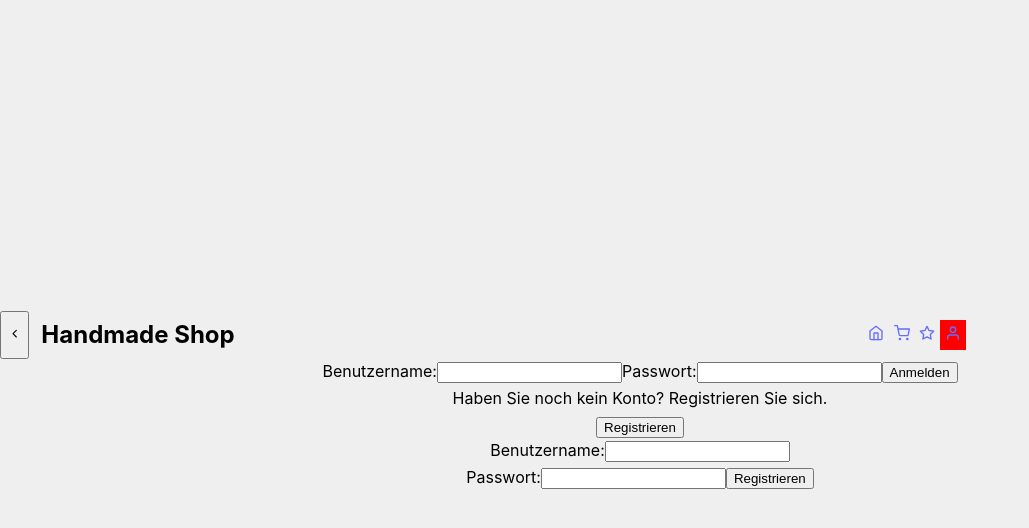
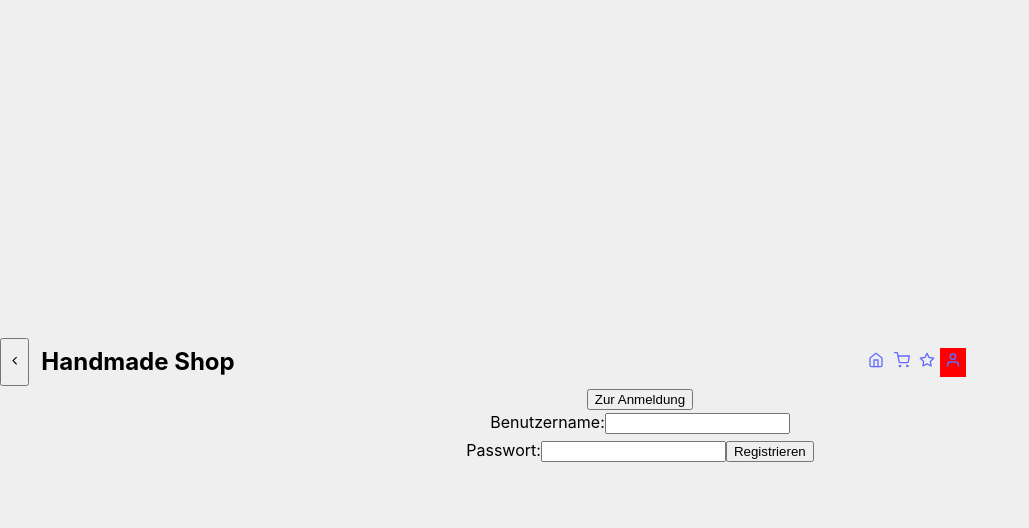
Before and after one commit to LuYujin9/online-shop, a React (Vite) app: page /user-account in a window 1280 px wide. Both pictures are taken after a click on the button "Registrieren". Shown: the top 528 px of the page, without its empty margins (0-1029 px from the left). Built offline with nearby package versions, Linux system fonts and the light colour scheme.

Commit message:
updated the App.tsx and layout of page UserAccount

```diff
--- a/src/App.tsx
+++ b/src/App.tsx
@@ -1,26 +1,29 @@
 import "./App.css";
 import { useState } from "react";
 import { Route, Routes } from "react-router-dom";
+import { useReadLocalStorage } from "usehooks-ts";
 import Header from "./components/Header";
 import Homepage from "./pages/Homepage";
 import ShoppingCart from "./pages/ShoppingCart";
 import Favorite from "./pages/Favorite";
 import UserAccount from "./pages/UserAccount";
 import Details from "./pages/[id]";
-import { users } from "../public/data";
 import { User } from "./components/global.type";
 
 type newUserData = {
   [k: string]: FormDataEntryValue;
 };
 
+type users = User[];
+
 function App() {
   const [isLoggedIn, setIsLoggedIn] = useState(false);
-  const [isShowMessage, setIsShowMessage] = useState(false);
+  const [userPageMessage, setUserPageMessage] = useState("");
   const [user, setUser] = useState<User | null>(null);
+  const users: users | null = useReadLocalStorage("users");
 
   const hangdleLogin = (newUserData: newUserData) => {
-    const user = users.find(
+    const user = users?.find(
       (user) =>
         user.name == newUserData.userName &&
         user.password == newUserData.password
@@ -29,16 +32,18 @@ function App() {
     if (user) {
       setUser(user);
       setIsLoggedIn(true);
-      setIsShowMessage(false);
+      setUserPageMessage("");
     } else {
-      setIsShowMessage(true);
+      setUserPageMessage(
+        "Benutzername oder Passwort sind falsch, bitte probieren Sie es noch einmal."
+      );
     }
   };
 
   const hangdleLogout = () => {
     setUser(null);
     setIsLoggedIn(false);
-    setIsShowMessage(false);
+    setUserPageMessage("");
   };
 
   return (
@@ -57,7 +62,7 @@ function App() {
             <UserAccount
               user={user}
               isLoggedIn={isLoggedIn}
-              isShowMessage={isShowMessage}
+              userPageMessage={userPageMessage}
               onLogin={hangdleLogin}
               onLogout={hangdleLogout}
             />
--- a/src/pages/UserAccount.tsx
+++ b/src/pages/UserAccount.tsx
@@ -6,7 +6,7 @@ import { User } from "../components/global.type";
 type UserAccountProps = {
   user: User | null;
   isLoggedIn: boolean;
-  isShowMessage: boolean;
+  userPageMessage: string;
   onLogin: (newUserData: { [k: string]: FormDataEntryValue }) => void;
   onLogout: () => void;
 };
@@ -16,13 +16,12 @@ type users = User[];
 const UserAccount: React.FC<UserAccountProps> = ({
   user,
   isLoggedIn,
-  isShowMessage,
+  userPageMessage,
   onLogin,
   onLogout,
 }) => {
   const [users, setUsers] = useLocalStorage("users", [] as users);
   const [registerName, setRegisterName] = useState("");
-  //const [registerPassword, setRegisterPassword] = useState("");
   const registerPasswordRef = useRef<HTMLInputElement | null>(null);
   const [RegisterMessage, setRegisterMessage] = useState("");
   const [isShowRegisterForm, setIsShowRegisterForm] = useState(false);
@@ -39,10 +38,10 @@ const UserAccount: React.FC<UserAccountProps> = ({
     onLogin(newUserData);
   };
 
-  const handleShowRegisterForm: React.MouseEventHandler<
+  const toggleShowRegisterForm: React.MouseEventHandler<
     HTMLButtonElement
   > = () => {
-    setIsShowRegisterForm(true);
+    setIsShowRegisterForm(!isShowRegisterForm);
   };
 
   const handleName: React.ChangeEventHandler<HTMLInputElement> = (event) => {
@@ -93,23 +92,16 @@ const UserAccount: React.FC<UserAccountProps> = ({
   return (
     <>
       {isLoggedIn ? (
-        <div>
+        <main>
           <p>{user?.name}</p>
           <button onClick={onLogout}>Abmelden</button>
           <OrderList orders={user?.orders} />
-        </div>
+        </main>
       ) : (
-        <form onSubmit={(event) => handleLogin(event)}>
-          <label htmlFor="user-name">Benutzername:</label>
-          <input type="text" name="userName" id="user-name" required />
-          <label htmlFor="password">Passwort:</label>
-          <input type="password" name="password" id="password" required />
-          <button type="submit">Anmelden</button>
-        </form>
-      )}
-      <p>Haben Sie noch kein Konto? Registrieren Sie sich.</p>
-      <button onClick={handleShowRegisterForm}>Registrieren</button>
-      {isShowRegisterForm && (
+        <main>
+          {isShowRegisterForm ? (
+            <section>
+              <button onClick={toggleShowRegisterForm}>Zur Anmeldung</button>
               <form>
                 <label htmlFor="new-user-name">Benutzername:</label>
                 <input
@@ -129,17 +121,38 @@ const UserAccount: React.FC<UserAccountProps> = ({
                   onChange={handlePassword}
                   required
                 />
-          <button type="submit" onClick={(event) => handleRegister(event)}>
+                <button
+                  type="submit"
+                  onClick={(event) => handleRegister(event)}
+                >
                   Registrieren
                 </button>
               </form>
+            </section>
+          ) : (
+            <div>
+              <section>
+                <form onSubmit={(event) => handleLogin(event)}>
+                  <label htmlFor="user-name">Benutzername:</label>
+                  <input type="text" name="userName" id="user-name" required />
+                  <label htmlFor="password">Passwort:</label>
+                  <input
+                    type="password"
+                    name="password"
+                    id="password"
+                    required
+                  />
+                  <button type="submit">Anmelden</button>
+                </form>
+                <p>{userPageMessage}</p>
+              </section>
+              <section>
+                <p>Haben Sie noch kein Konto? Registrieren Sie sich.</p>
+                <button onClick={toggleShowRegisterForm}>Registrieren</button>
+              </section>
+            </div>
           )}
-
-      {isShowMessage && (
-        <p>
-          Benutzername oder Passwort sind falsch, bitte probieren Sie es noch
-          einmal.
-        </p>
+        </main>
       )}
     </>
   );
```
Lines whose indentation alone changed are shown as unchanged.
